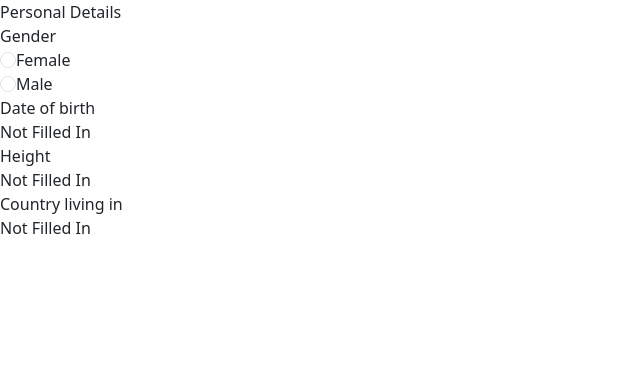
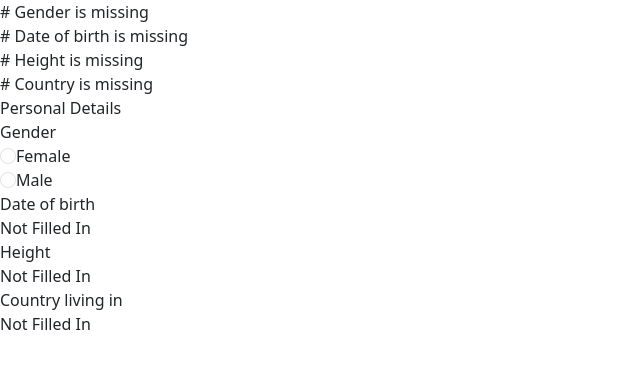
Before and after one commit to sunitsarkar/Jeevansathi_frontend_clone, a React (Create React App) app: page /registr/page2 in a window 1280 px wide. Shown: the top 368 px of the page, without its empty margins (0-640 px from the left). Built offline with nearby package versions, Linux system fonts and the light colour scheme; a web font is replaced by a local one.

Commit message:
new updated

```diff
--- a/src/components/registration/careerDetailsMobile.jsx
+++ b/src/components/registration/careerDetailsMobile.jsx
@@ -8,11 +8,14 @@ import { motion } from "framer-motion";
 
 function CareerDatailsMob(){
 
-    const [takeData,setTakeData] = useState({qualify:"",employee:"",annIncome:""});
+    const [takeData,setTakeData] = useState({qualify:"",employee:"",occupation:"",annIncome:""});
+    const [errorPop,setErrorPop]= useState(false);
+    const [errorMsg,setErrorMsg]= useState(false);
 
     function handleData(title,value){
         if(title=="qualify")setTakeData({...takeData,qualify:value});
         if(title=="employee")setTakeData({...takeData,employee:value});
+        if(title=="occupation")setTakeData({...takeData,occupation:value});
         if(title=="annIncome")setTakeData({...takeData,annIncome:value});
     }
 
@@ -50,14 +53,30 @@ function CareerDatailsMob(){
         )
     }
 
+    function handleError(){
+        qualify&&employee&&occupation&&annIncome?setErrorPop(false):setErrorPop(true);
+        setTimeout(errorHides, 3000);
+        setErrorMsg(true);
+    }
+    function errorHides(){
+        setErrorPop(false);
+    }
+
     let highDegrees = ["BBA","BMS","BFA","BEM","B.Sc","BA","B.Tech","BCA","BPT","CA","CS"];
     let emped = ["Private Sector","Government/Public Sector","Civil Services","Not Working"];
     let incomeArr=["No Income","Rs. 1 - 2 Lakh","Rs. 2 - 3 Lakh","Rs. 3 - 4 Lakh","Rs. 4 - 5 Lakh"];
+    let occupations=["Advertising","Farming","Farming"]
 
-    const {qualify,employee,annIncome}=takeData;
+    const {qualify,employee,occupation,annIncome}=takeData;
 
     return(
         <motion.div initial={{ x:1400 }} animate={{ x:0 }} transition={{ duration: 0.5 }}>
+            <div className={"errorMsg "+(errorPop?"":"errorhide")}>
+                {!gender&&<div># Gender is missing</div>}
+                {!dob&&<div># Date of birth is missing</div>}
+                {!height&&<div># Height is missing</div>}
+                {!country&&<div># Country is missing</div>}
+            </div>
             <header className="personal-header">
                 <span className="leftIcon"><Link to="/registr/page2"> <i className="allimages"></i></Link></span>
                 <div className="">Career Details</div>
@@ -70,6 +89,11 @@ function CareerDatailsMob(){
                 <div className="regBlockSlider" data-bs-toggle="offcanvas" data-bs-target="#employeeIn" aria-controls="offcanvsasRight">
                     {defiMultiInput("Employed In",employee)}
                 </div>
+                {employee&&
+                <div className="regBlockSlider" data-bs-toggle="offcanvas" data-bs-target="#occupation" aria-controls="offcanvsasRight">
+                    {defiMultiInput("Occupation",occupation)}
+                </div>
+                }
                 <div className="regBlockSlider" data-bs-toggle="offcanvas" data-bs-target="#annualIncome" aria-controls="offcanvsasRight">
                     {defiMultiInput("Annual Income",annIncome)}
                 </div>
@@ -80,6 +104,9 @@ function CareerDatailsMob(){
 
                 <div className="offcanvas offcanvas-end" tabIndex="-1" id="employeeIn" aria-labelledby="offcanvasRightLabel">
                     {makeMultiToggle("Employed In",emped,employee,"employee")}
+                </div>
+                <div className="offcanvas offcanvas-end" tabIndex="-1" id="occupation" aria-labelledby="offcanvasRightLabel">
+                    {makeMultiToggle("Occupations",occupations,occupation,"occupation")}
                 </div>
                 <div className="offcanvas offcanvas-end" tabIndex="-1" id="annualIncome" aria-labelledby="offcanvasRightLabel">
                     {makeMultiToggle("Annual Income",incomeArr,annIncome,"annIncome")}
--- a/src/components/registration/personalDetails.jsx
+++ b/src/components/registration/personalDetails.jsx
@@ -5,24 +5,27 @@ import OffCanvas from '../offcanvas/off-canvas'
 import { motion } from "framer-motion";
 
 
-
 function UserRegisterMobile(){
 
-    const [takeData,setTakeData] = useState({day:"",month:"",year:"",height:"",country:"",state:""});
+    const [takeData,setTakeData] = useState({gender:"",day:"",month:"",year:"",height:"",country:"",state:""});
+    const [errorPop,setErrorPop]= useState(false);
+    const [errorMsg,setErrorMsg]= useState(false);
 
     function handleData(title,value){
+        if(title=="gender")setTakeData({...takeData,gender:value});
         if(title=="day")setTakeData({...takeData,day:value});
         if(title=="month")setTakeData({...takeData,month:value});
         if(title=="year")setTakeData({...takeData,year:value});
         if(title=="height")setTakeData({...takeData,height:value});
         if(title=="country")setTakeData({...takeData,country:value});
+        setErrorMsg(false);
     }
 
     function defiMultiInput(label,val){
         return(
             <React.Fragment>
                 <div className="selectData">
-                    <div className="dateofbrth">{label}</div>
+                    <div className={"dateofbrth "+(errorMsg&&!val?"colorred":"")}>{label}</div>
                     <div className="notFillForm">{val?val:"Not Filled In"}</div>
                 </div>
                 <div className="iconContainer">
@@ -36,10 +39,10 @@ function UserRegisterMobile(){
         return(
             <div>
                 <header className="personal-header">
-                    <span className="leftIcon" >
+                    <span className="leftIcon">
                         <i className="allimages" data-bs-dismiss="offcanvas" aria-label="Close"></i>
                     </span>
-                    <div className="">{title}</div>
+                    <div className="wid-title">{title}</div>
                 </header>
                 <div className="divSlider">
                     <ul>
@@ -61,14 +64,31 @@ function UserRegisterMobile(){
     let pastYear = date.getFullYear() - 20;
     for(let j=pastYear-50;j<pastYear;j++) years.push(j);
 
-    let heights = ["5' 0","5' 1","5' 2","5' 3","5' 4","5' 5","5' 6","5' 7","5' 8","5' 9","5' 10","5' 11"]
+    let heights = ["5' 0","5' 1","5' 2","5' 3","5' 4","5' 5","5' 6","5' 7","5' 8","5' 9","5' 10","5' 11"];
     let countries = ["Russia","Canada","China","US of America","Brazil","Australia","India","Argentina"," Kazakhstan","Algeria"];
-    const {day,month,year,height,country}=takeData;
+    const {gender,day,month,year,height,country}=takeData;
     let dob = day&&month&&year?day+" "+month+" "+year:"";
+
+    function handleError(){
+        gender&&dob&&height&&country?setErrorPop(false):setErrorPop(true);
+        setTimeout(errorHides, 3000);
+        setErrorMsg(true);
+    }
+    function errorHides(){
+        setErrorPop(false);
+    }
+
+    // console.log(gender);
 
 
     return(
-        <motion.div initial={{ x:1400 }} animate={{ x:0 }} transition={{ duration: 0.5 }}>
+        <motion.div initial={{ x:500 }} animate={{ x:0 }} transition={{ duration: 0.5 }}>
+            <div className={"errorMsg "+(errorPop?"":"errorhide")}>
+                {!gender&&<div># Gender is missing</div>}
+                {!dob&&<div># Date of birth is missing</div>}
+                {!height&&<div># Height is missing</div>}
+                {!country&&<div># Country is missing</div>}
+            </div>
             <header className="personal-header">
                 <span className="leftIcon"><Link to="/registr/page1"> <i className="allimages"></i></Link></span>
                 <div className="">Personal Details</div>
@@ -76,13 +96,13 @@ function UserRegisterMobile(){
             <div className="personalDetialsContainer">
                 <div className="regBlockSlider">
                     <div className="selectData">
-                        <div className="dateofbrth">Gender</div>
+                        <div className={"dateofbrth "+(errorMsg&&!gender?"colorred":"")}>Gender</div>
                         <div className="radio-wid">
-                            <input type="radio" className="form-check-input" name="gender"/>
+                            <input type="radio" className="form-check-input" name="gender" onClick={()=>{handleData("gender","female")}}/>
                             <label>Female</label>
                         </div>
                         <div className="radio-wid">
-                            <input type="radio" className="form-check-input" name="gender"/>
+                            <input type="radio" className="form-check-input" name="gender" onClick={()=>{handleData("gender","male")}}/>
                             <label>Male</label>
                         </div>
                     </div>
@@ -98,10 +118,11 @@ function UserRegisterMobile(){
                     {defiMultiInput("Country living in",country)}
                 </div>
 
+
                 <div class="offcanvas offcanvas-end" tabindex="-1" id="dateOfBirth" aria-labelledby="offcanvasRightLabel">
                     <header className="personal-header">
                         <span className="leftIcon" > <i className="allimages" data-bs-dismiss="offcanvas" aria-label="Close"></i> </span>
-                        <div >Date of birth</div>
+                        <div className="wid-title">Date of birth</div>
                     </header>
                     <div>
                         <div className="dobDiv">
@@ -133,9 +154,10 @@ function UserRegisterMobile(){
 
 
             </div>
-            <div className={"btnForNext "+(dob&&height&&country?"btnActive":"")}>
-                <Link to="/registr/page3"><div>Next</div></Link>
-            </div>
+            <Link to={gender&&dob&&height&&country?"/registr/page3":"#"} onClick={handleError}>
+                <div className={"btnForNext "+(gender&&dob&&height&&country?"btnActive":"")}> Next </div>
+            </Link>
+
         </motion.div>
 
     );
--- a/src/components/registration/socialDetails.jsx
+++ b/src/components/registration/socialDetails.jsx
@@ -8,12 +8,13 @@ import { motion } from "framer-motion";
 
 function SocialDetails(){
 
-    const [takeData,setTakeData] = useState({maritStatus:"",motherTongue:"",religCaste:""});
+    const [takeData,setTakeData] = useState({maritStatus:"",motherTongue:"",religCaste:"",horoscopeMatch:""});
 
     function handleData(title,value){
         if(title=="maritStatus")setTakeData({...takeData,maritStatus:value});
         if(title=="motherTongue")setTakeData({...takeData,motherTongue:value});
         if(title=="religCaste")setTakeData({...takeData,religCaste:value});
+        if(title=="horoscopeMatch")setTakeData({...takeData,horoscopeMatch:value});
     }
 
     function defiMultiInput(label,val){
@@ -37,7 +38,7 @@ function SocialDetails(){
                     <span className="leftIcon" >
                         <i className="allimages" data-bs-dismiss="offcanvas" aria-label="Close"></i>
                     </span>
-                    <div className="">{title}</div>
+                    <div className="wid-title">{title}</div>
                 </header>
                 <div className="divSlider">
                     <ul>
@@ -53,8 +54,9 @@ function SocialDetails(){
     let langs = ["Assamese","Bengali","Bodo","Dogri","Gujarati","Hindi","Kannada","Kashmiri","Kashmiri","Maithili","Malayalam","Manipuri","Marathi","Nepali","Odia","Punjabi","Sanskrit","Santali","Sindhi","Tamil","Telugu","Urdu"]
     let religions=["Hindu","Muslim","Sikh","Christian","Buddhist","Jain","Parsi","Jewish","Bahai"];
     let mstatus=["Never Married","Awaiting Divorce","Divorced","Widowed"];
+    let horoscopeMatchs=["Must","Not Necessary"]
 
-    const {maritStatus,motherTongue,religCaste}=takeData;
+    const {maritStatus,motherTongue,religCaste,horoscopeMatch}=takeData;
 
     return(
         <motion.div initial={{ x:1400 }} animate={{ x:0 }} transition={{ duration: 0.5 }}>
@@ -73,6 +75,9 @@ function SocialDetails(){
                 <div className="regBlockSlider" data-bs-toggle="offcanvas" data-bs-target="#annualIncome" aria-controls="offcanvsasRight">
                     {defiMultiInput("Religion-Caste",religCaste)}
                 </div>
+                <div className="regBlockSlider" data-bs-toggle="offcanvas" data-bs-target="#horoscopeMatchs" aria-controls="offcanvsasRight">
+                    {defiMultiInput("Horoscope match is necessary? (optional)",horoscopeMatch)}
+                </div>
 
                 <div className="offcanvas offcanvas-end" tabIndex="-1" id="highestQualify" aria-labelledby="offcanvasRightLabel">
                     {makeMultiToggle("Marital Status",mstatus,maritStatus,"maritStatus")}
@@ -83,6 +88,9 @@ function SocialDetails(){
                 </div>
                 <div className="offcanvas offcanvas-end" tabIndex="-1" id="annualIncome" aria-labelledby="offcanvasRightLabel">
                     {makeMultiToggle("Religion-Caste",religions,religCaste,"religCaste")}
+                </div>
+                <div className="offcanvas offcanvas-end" tabIndex="-1" id="horoscopeMatchs" aria-labelledby="offcanvasRightLabel">
+                    {makeMultiToggle("Horoscope match is necessary?",horoscopeMatchs,horoscopeMatch,"horoscopeMatch")}
                 </div>
 
 
```
Also changed, not shown: src/components/styles/styleMobile.css (+42 -5 lines).
